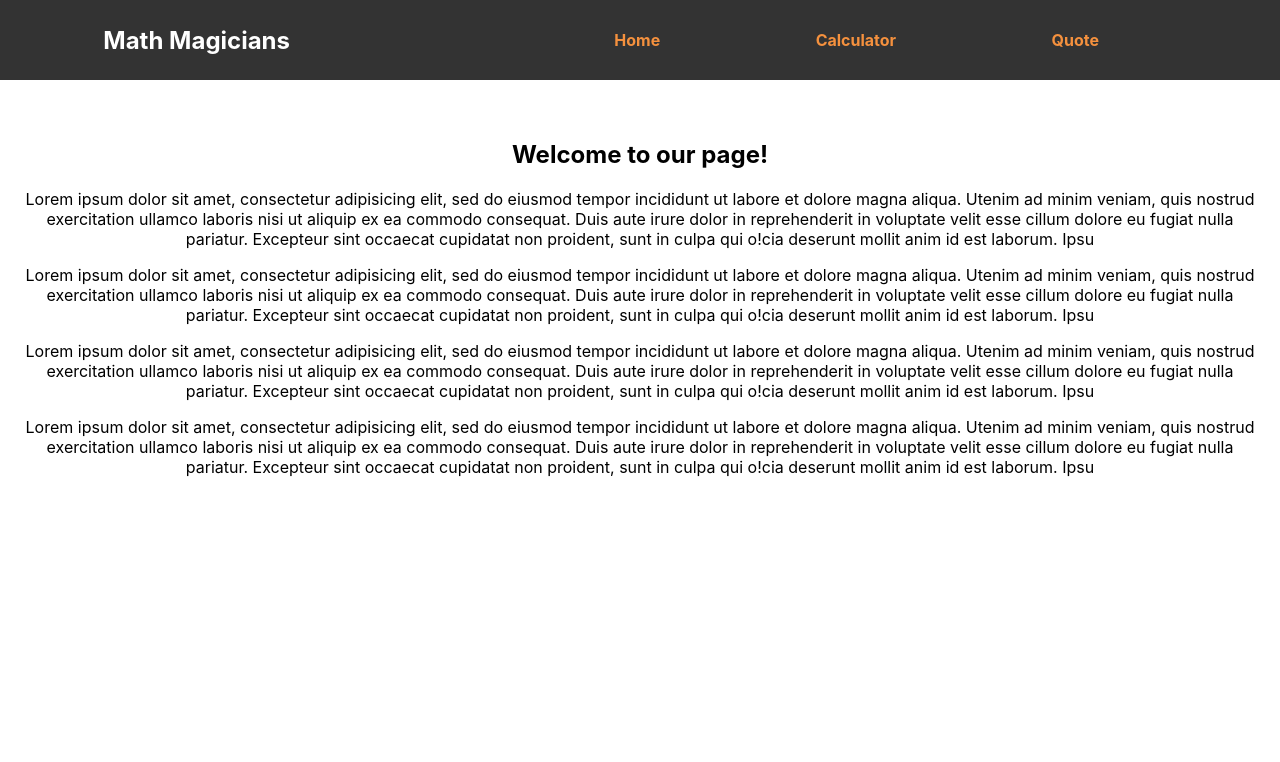
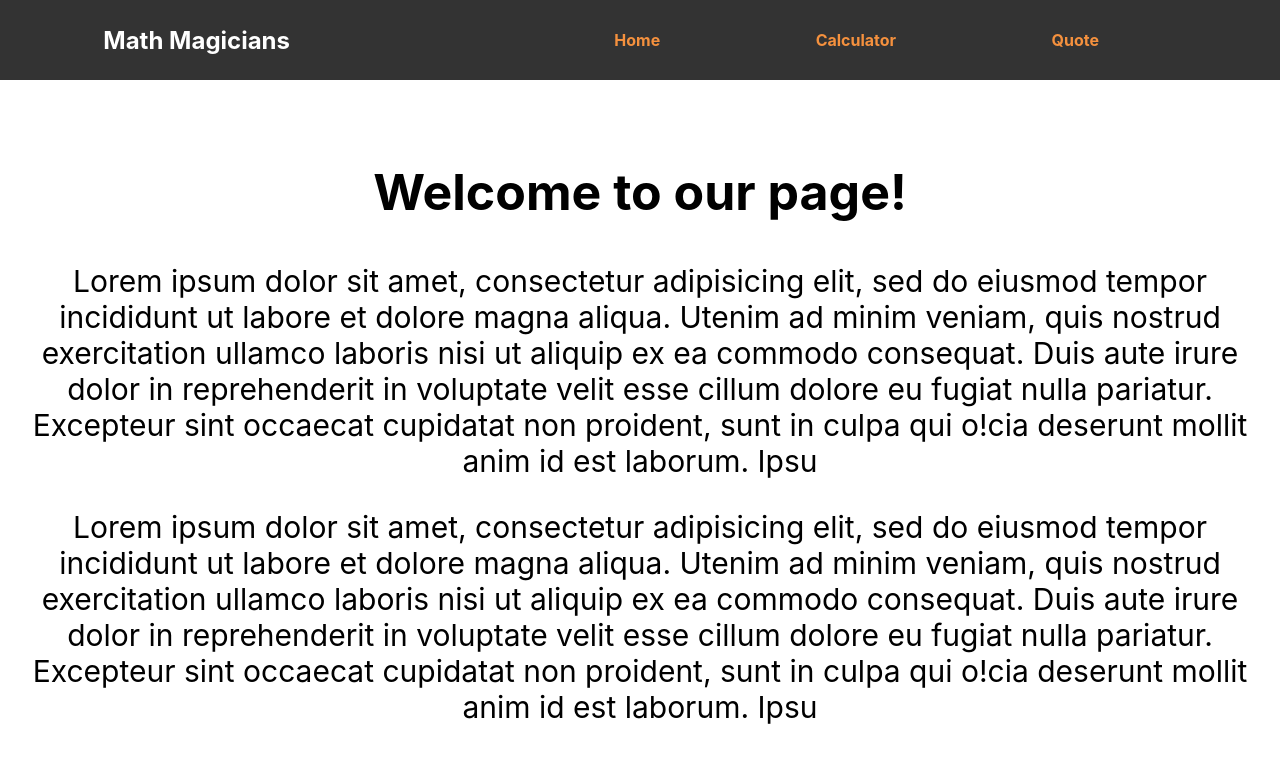
Before and after one commit to Mupa1/react-calculator, a React (Create React App) app: page / in a window 1280 px wide. Shown: the top 762 px of the page. Built offline with nearby package versions, Linux system fonts and the light colour scheme.

Commit message:
update font size in home page

```diff
--- a/src/components/home/Home.js
+++ b/src/components/home/Home.js
@@ -19,20 +19,6 @@ const Home = () => (
       in voluptate velit esse cillum dolore eu fugiat nulla pariatur. Excepteur sint occaecat
       cupidatat non proident, sunt in culpa qui o!cia deserunt mollit anim id est laborum. Ipsu
     </p>
-    <p>
-      Lorem ipsum dolor sit amet, consectetur adipisicing elit, sed do eiusmod tempor incididunt ut
-      labore et dolore magna aliqua. Utenim ad minim veniam, quis nostrud exercitation ullamco
-      laboris nisi ut aliquip ex ea commodo consequat. Duis aute irure dolor in reprehenderit
-      in voluptate velit esse cillum dolore eu fugiat nulla pariatur. Excepteur sint occaecat
-      cupidatat non proident, sunt in culpa qui o!cia deserunt mollit anim id est laborum. Ipsu
-    </p>
-    <p>
-      Lorem ipsum dolor sit amet, consectetur adipisicing elit, sed do eiusmod tempor incididunt ut
-      labore et dolore magna aliqua. Utenim ad minim veniam, quis nostrud exercitation ullamco
-      laboris nisi ut aliquip ex ea commodo consequat. Duis aute irure dolor in reprehenderit
-      in voluptate velit esse cillum dolore eu fugiat nulla pariatur. Excepteur sint occaecat
-      cupidatat non proident, sunt in culpa qui o!cia deserunt mollit anim id est laborum. Ipsu
-    </p>
   </div>
 );
 
--- a/src/components/home/Home.module.css
+++ b/src/components/home/Home.module.css
@@ -2,3 +2,11 @@
   padding: 20px;
   text-align: center;
 }
+
+h2 {
+  font-size: 50px;
+}
+
+p {
+  font-size: 30px;
+}
```
